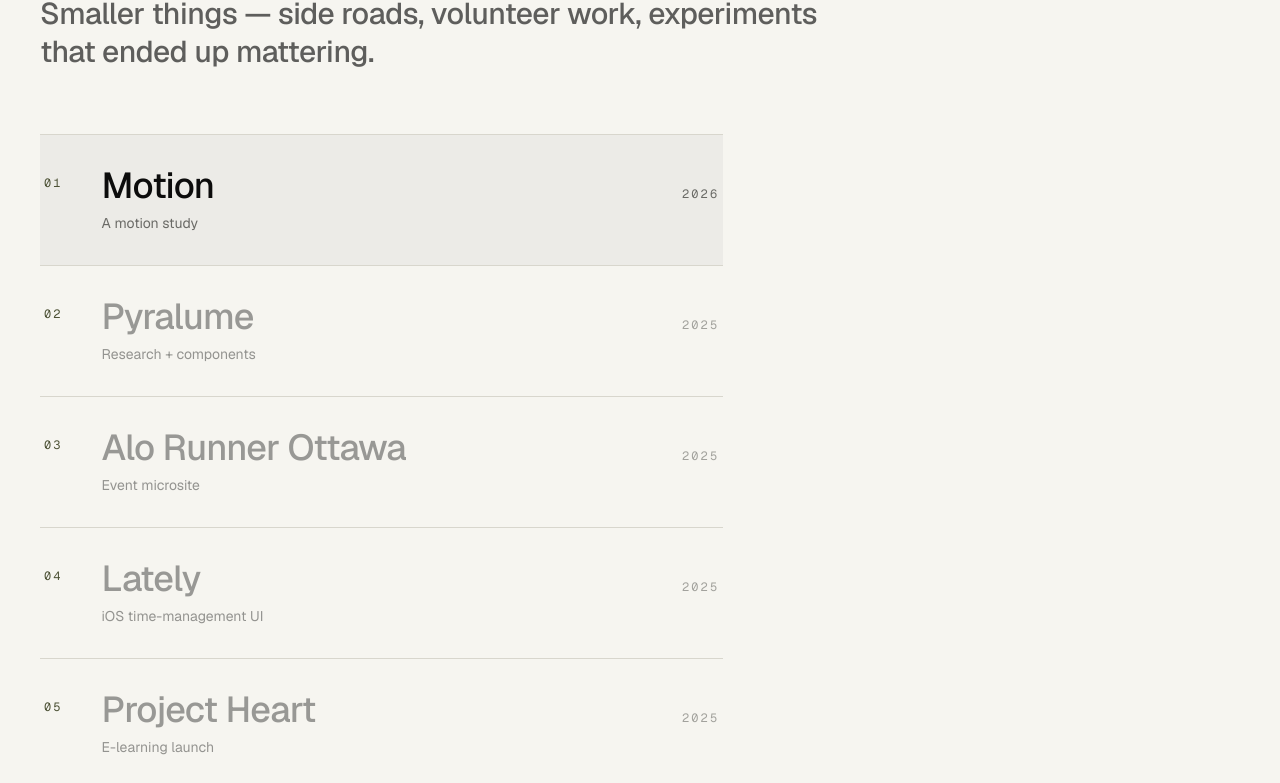
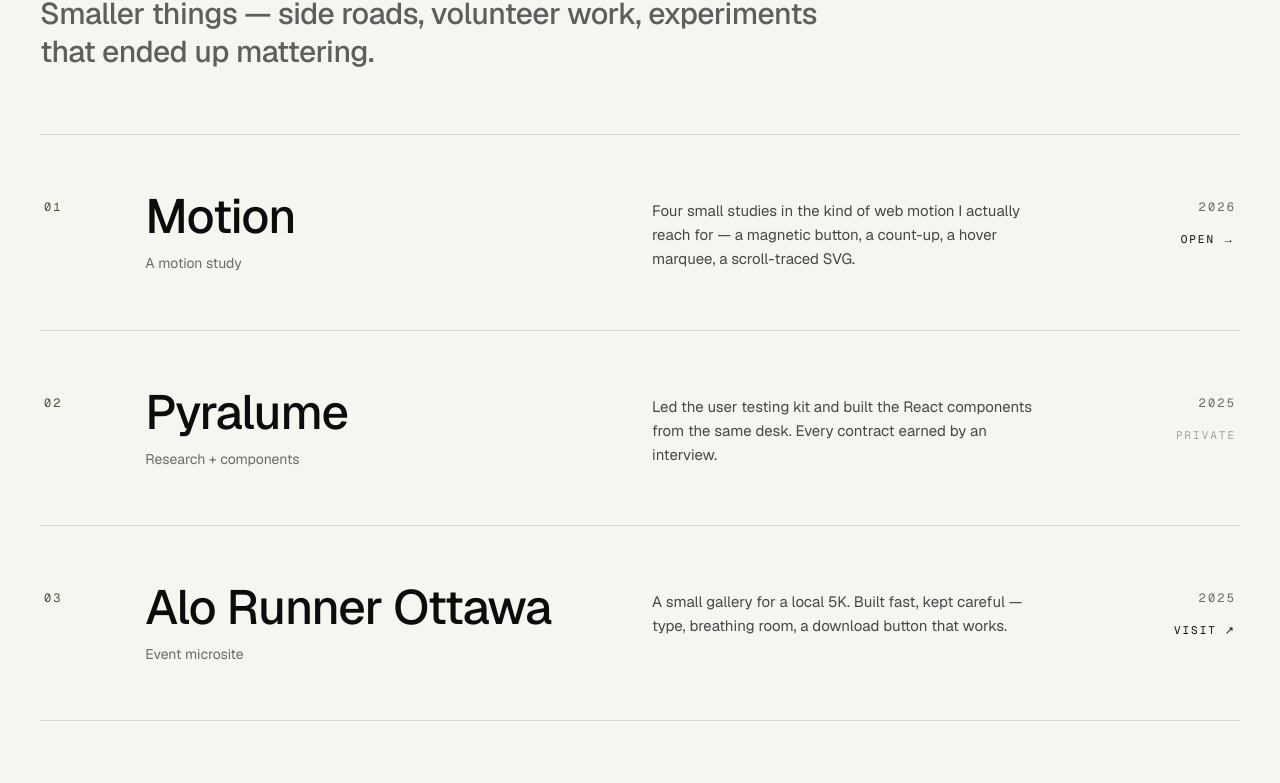
Before and after one commit to reginatrevs/presence, a Next.js app: page / in a window 1280 px wide. Shown: the part 2093-2876 px from the top of the page. Built offline with nearby package versions, Linux system fonts and the light colour scheme.

Commit message:
SmallThings: drop master-detail; inline info per row
Each row now shows title, kind, description, year, and CTA inline.
Cursor-follow image preview kept for hover. No state to manage, no
busy side panel.

Co-Authored-By: Claude Opus 4.7 (1M context) <noreply@anthropic.com>

```diff
--- a/components/SmallThings.tsx
+++ b/components/SmallThings.tsx
@@ -1,17 +1,14 @@
 "use client";
 
-import { useEffect, useRef, useState } from "react";
+import { useEffect, useRef, useState, type ReactNode } from "react";
 import Link from "next/link";
 import Image from "next/image";
 import { smallThings } from "@/lib/projects";
 import { Reveal } from "@/components/motion/Reveal";
 
 export function SmallThings() {
-  const [selectedIdx, setSelectedIdx] = useState(0);
   const [hoverIdx, setHoverIdx] = useState<number | null>(null);
-  const selected = smallThings[selectedIdx];
-
-  const listRef = useRef<HTMLDivElement>(null);
+  const wrapRef = useRef<HTMLDivElement>(null);
   const previewRef = useRef<HTMLDivElement>(null);
 
   useEffect(() => {
@@ -24,7 +21,7 @@ export function SmallThings() {
     let raf = 0;
 
     const onMove = (e: MouseEvent) => {
-      const rect = listRef.current?.getBoundingClientRect();
+      const rect = wrapRef.current?.getBoundingClientRect();
       if (!rect) return;
       mx = e.clientX - rect.left;
       my = e.clientY - rect.top;
@@ -34,7 +31,7 @@ export function SmallThings() {
       cx += (mx - cx) * 0.18;
       cy += (my - cy) * 0.18;
       if (previewRef.current) {
-        previewRef.current.style.transform = `translate3d(${cx + 36}px, ${cy - 160}px, 0)`;
+        previewRef.current.style.transform = `translate3d(${cx + 40}px, ${cy - 180}px, 0)`;
       }
       raf = requestAnimationFrame(tick);
     };
@@ -59,8 +56,7 @@ export function SmallThings() {
           </p>
         </Reveal>
 
-        <div className="grid grid-cols-12 gap-x-6 lg:gap-x-10 items-start">
-          <div ref={listRef} className="relative col-span-12 lg:col-span-7">
+        <div ref={wrapRef} className="relative">
           <div
             ref={previewRef}
             aria-hidden
@@ -70,13 +66,13 @@ export function SmallThings() {
             style={{ willChange: "transform" }}
           >
             {hovered && (
-                <div className="w-[280px] aspect-[4/5] rounded-2xl border border-white/70 bg-gradient-to-br from-white/80 via-paper to-rule/30 shadow-[0_24px_48px_-24px_rgba(12,12,12,0.25)] overflow-hidden relative">
+              <div className="w-[260px] aspect-[4/5] rounded-2xl border border-white/70 bg-gradient-to-br from-white/80 via-paper to-rule/30 shadow-[0_24px_48px_-24px_rgba(12,12,12,0.25)] overflow-hidden relative">
                 {hovered.image ? (
                   <Image
                     src={hovered.image}
                     alt=""
                     fill
-                      sizes="280px"
+                    sizes="260px"
                     className="object-cover"
                   />
                 ) : (
@@ -91,151 +87,83 @@ export function SmallThings() {
           </div>
 
           <ol className="border-t border-rule">
-              {smallThings.map((t, i) => {
-                const active = i === selectedIdx;
-                return (
-                  <li key={t.slug} className="border-b border-rule">
-                    <button
-                      type="button"
-                      onClick={() => setSelectedIdx(i)}
+            {smallThings.map((t, i) => (
+              <li
+                key={t.slug}
                 onMouseEnter={() => setHoverIdx(i)}
                 onMouseLeave={() => setHoverIdx(null)}
-                      aria-pressed={active}
-                      className={`group w-full text-left py-7 lg:py-8 px-1 transition-colors ${
-                        active ? "bg-ink/[0.04]" : "hover:bg-ink/[0.02]"
-                      }`}
+                className="border-b border-rule"
               >
                 <Reveal delay={i * 0.04}>
-                        <div className="grid grid-cols-12 gap-x-4 items-baseline">
-                          <span className="col-span-2 lg:col-span-1 font-mono text-xs uppercase tracking-[0.18em] text-olive self-start pt-2">
+                  <div className="group/row py-10 lg:py-14 px-1 transition-colors hover:bg-ink/[0.015]">
+                    <div className="grid grid-cols-12 gap-x-6 items-start">
+                      <span className="col-span-2 lg:col-span-1 font-mono text-xs uppercase tracking-[0.18em] text-olive pt-2">
                         {String(i + 1).padStart(2, "0")}
                       </span>
-                          <div className="col-span-10 lg:col-span-9">
-                            <h3
-                              className={`text-2xl lg:text-4xl tracking-[-0.02em] font-medium leading-[1.05] transition-colors ${
-                                active
-                                  ? "text-ink"
-                                  : "text-ink/40 group-hover:text-ink/80"
-                              }`}
-                            >
-                              <span className="inline-block transition-transform duration-500 ease-out group-hover:translate-x-2">
+                      <div className="col-span-10 lg:col-span-5">
+                        <h3 className="text-3xl lg:text-5xl tracking-[-0.02em] font-medium leading-[1.05]">
+                          <span className="inline-block transition-transform duration-500 ease-out group-hover/row:translate-x-2">
                             {t.title}
                           </span>
                         </h3>
-                            <p
-                              className={`mt-2 text-sm transition-colors ${
-                                active ? "text-muted" : "text-muted/70"
-                              }`}
-                            >
-                              {t.kind}
-                            </p>
-                            <div className="mt-5 lg:hidden">
-                              {active && (
-                                <>
-                                  <p className="text-[14px] leading-[1.55] text-ink/80">
+                        <p className="mt-3 text-sm text-muted">{t.kind}</p>
+                      </div>
+                      <div className="col-span-12 lg:col-span-4 mt-6 lg:mt-2">
+                        <p className="text-[15px] leading-[1.6] text-ink/75 max-w-[40ch]">
                           {t.description}
                         </p>
-                                  <p className="mt-3 text-[14px] leading-[1.55] text-ink/75">
-                                    {t.note}
-                                  </p>
-                                  <CTA item={t} className="mt-5" />
-                                </>
-                              )}
+                      </div>
+                      <div className="col-span-12 lg:col-span-2 mt-5 lg:mt-2 flex lg:flex-col lg:items-end items-baseline gap-3 lg:gap-4">
+                        <span className="font-mono text-xs uppercase tracking-[0.18em] text-muted">
+                          {t.year}
+                        </span>
+                        <CTA item={t} />
                       </div>
                     </div>
-                          <span
-                            className={`col-span-12 lg:col-span-2 mt-3 lg:mt-0 font-mono text-xs uppercase tracking-[0.18em] text-right transition-colors ${
-                              active ? "text-muted" : "text-muted/60"
-                            }`}
-                          >
-                            {t.year}
-                          </span>
                   </div>
                 </Reveal>
-                    </button>
               </li>
-                );
-              })}
+            ))}
           </ol>
-          </div>
-
-          <aside className="hidden lg:block col-span-5 lg:col-start-8">
-            <div className="sticky top-24">
-              <article
-                key={selected.slug}
-                className="relative rounded-3xl border border-white/70 bg-gradient-to-br from-white/70 via-paper to-rule/30 shadow-[0_1px_0_rgba(255,255,255,0.6)_inset,0_24px_48px_-28px_rgba(12,12,12,0.22)] p-8 lg:p-10 animate-[detail_500ms_ease-out]"
-              >
-                <p className="font-mono text-[11px] uppercase tracking-[0.18em] text-olive">
-                  {selected.kind}
-                  <span className="text-muted/70"> · {selected.year}</span>
-                </p>
-                <h3 className="mt-6 text-3xl lg:text-4xl tracking-[-0.02em] font-medium leading-[1.05]">
-                  {selected.title}
-                </h3>
-                <p className="mt-8 text-[15px] leading-[1.6] text-ink/85">
-                  {selected.description}
-                </p>
-                <p className="mt-4 text-[15px] leading-[1.6] text-ink/75">
-                  {selected.note}
-                </p>
-                <CTA item={selected} className="mt-10" />
-              </article>
-            </div>
-          </aside>
         </div>
       </div>
     </section>
   );
 }
 
-function CTA({
-  item,
-  className = "",
-}: {
-  item: (typeof smallThings)[number];
-  className?: string;
-}) {
+function CTA({ item }: { item: (typeof smallThings)[number] }) {
   const base =
-    "group/cta inline-flex items-center gap-3 px-5 py-3 rounded-full font-mono text-[11px] uppercase tracking-[0.18em] transition-colors";
+    "group/cta inline-flex items-baseline gap-2 font-mono text-[11px] uppercase tracking-[0.18em] transition-colors";
   if (!item.href) {
     return (
-      <p
-        className={`${className} font-mono text-[11px] uppercase tracking-[0.18em] text-muted`}
-      >
-        Internal — no public link
-      </p>
+      <span className="font-mono text-[11px] uppercase tracking-[0.18em] text-muted/60">
+        Private
+      </span>
     );
   }
+  const arrow = (
+    <span
+      aria-hidden
+      className="transition-transform duration-500 ease-out group-hover/cta:translate-x-1"
+    >
+      {item.external ? "↗" : "→"}
+    </span>
+  );
   if (item.external) {
     return (
       <a
         href={item.href}
         target="_blank"
         rel="noreferrer"
-        className={`${className} ${base} bg-ink text-paper hover:bg-ink/85`}
+        className={`${base} text-ink hover:text-olive`}
       >
-        Visit project
-        <span
-          aria-hidden
-          className="transition-transform duration-500 ease-out group-hover/cta:translate-x-1"
-        >
-          ↗
-        </span>
+        Visit {arrow}
       </a>
     );
   }
   return (
-    <Link
-      href={item.href}
-      className={`${className} ${base} bg-ink text-paper hover:bg-ink/85`}
-    >
-      Open project
-      <span
-        aria-hidden
-        className="transition-transform duration-500 ease-out group-hover/cta:translate-x-1"
-      >
-        →
-      </span>
+    <Link href={item.href} className={`${base} text-ink hover:text-olive`}>
+      Open {arrow}
     </Link>
   );
 }
```
Lines whose indentation alone changed are shown as unchanged.
